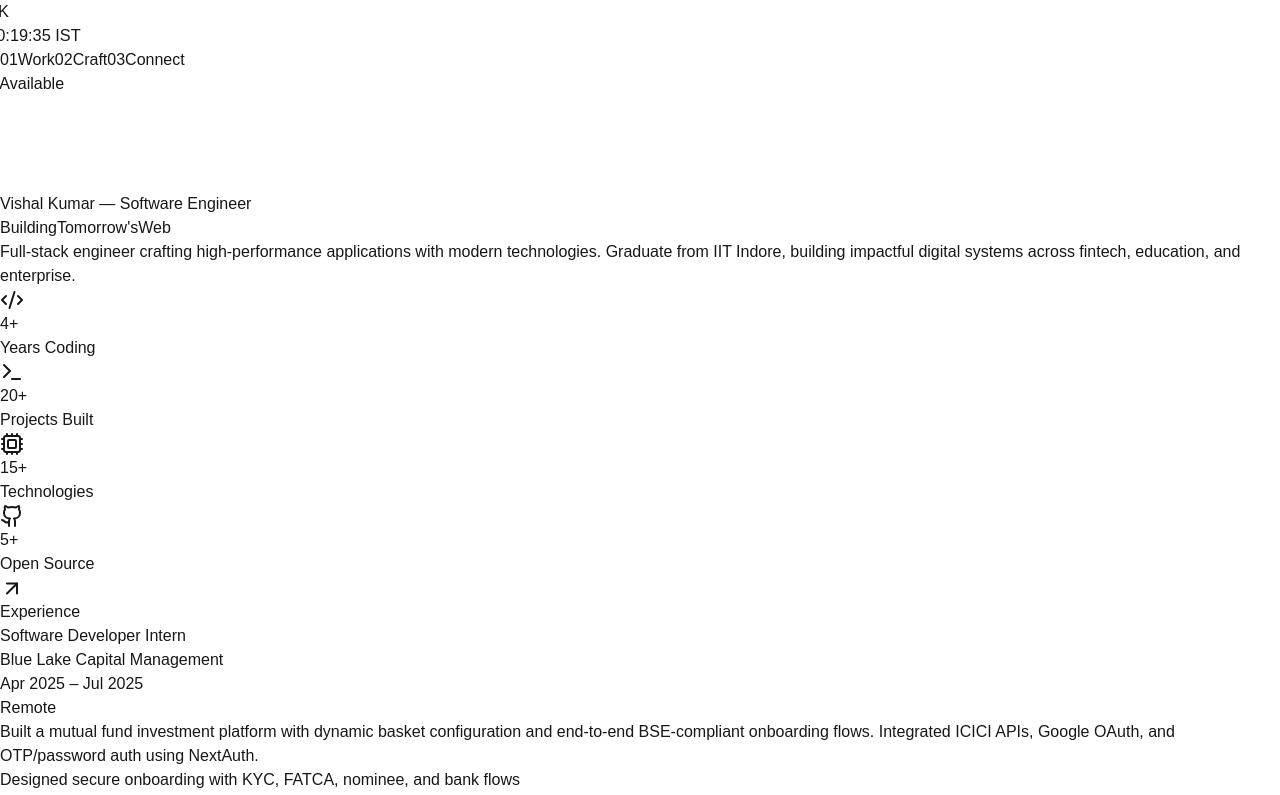
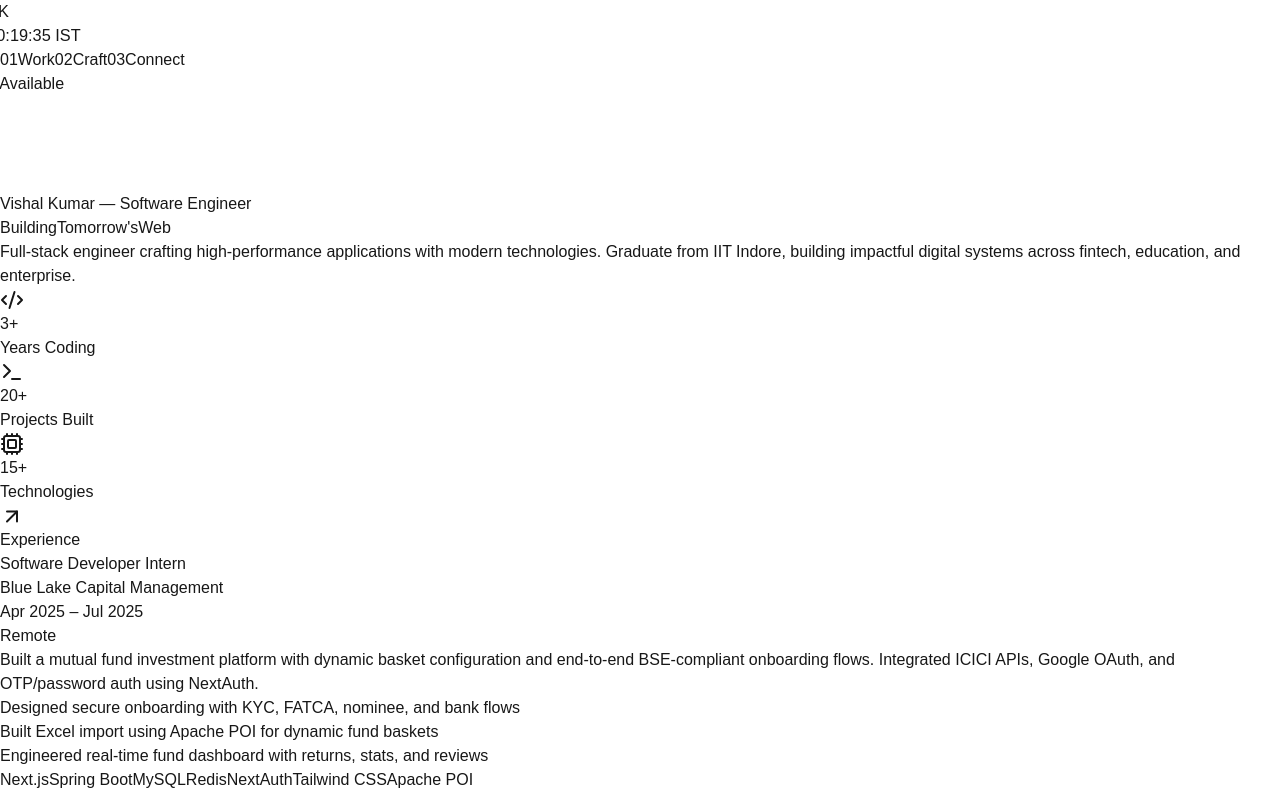
Before and after one commit to Shuffled720/portfolio, a Next.js app: page / in a window 1280 px wide. Shown: the top 795 px of the page. Built offline with nearby package versions, Linux system fonts and the light colour scheme.

Commit message:
removes open source comtri

```diff
--- a/src/app/page.tsx
+++ b/src/app/page.tsx
@@ -148,10 +148,10 @@ export default function Portfolio() {
   ];
 
   const stats = [
-    { label: "Years Coding", value: "4+", icon: Code2 },
+    { label: "Years Coding", value: "3+", icon: Code2 },
     { label: "Projects Built", value: "20+", icon: Terminal },
     { label: "Technologies", value: "15+", icon: Cpu },
-    { label: "Open Source", value: "5+", icon: Github },
+    // { label: "Open Source", value: "5+", icon: Github },
   ];
 
   const workExperience = [
```
